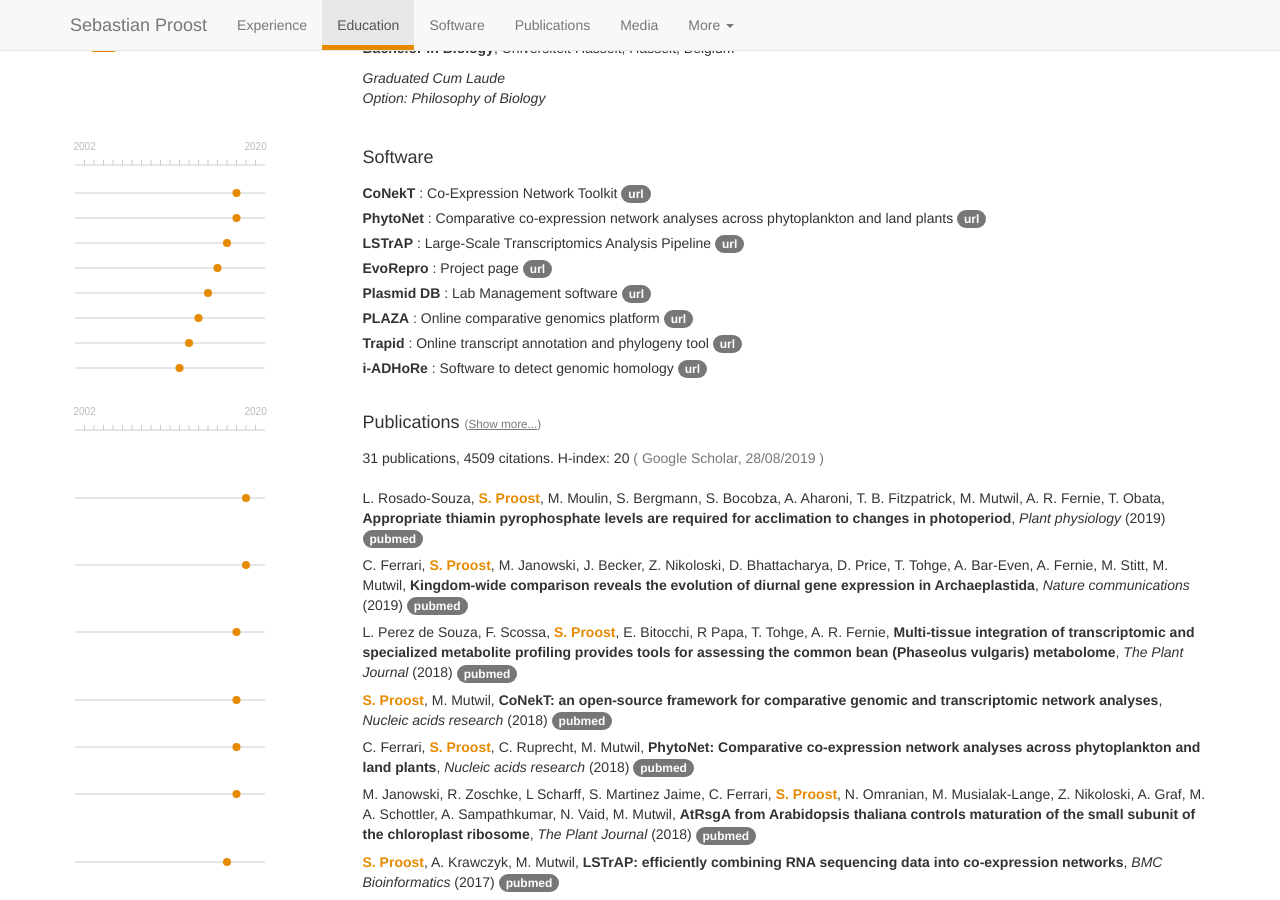
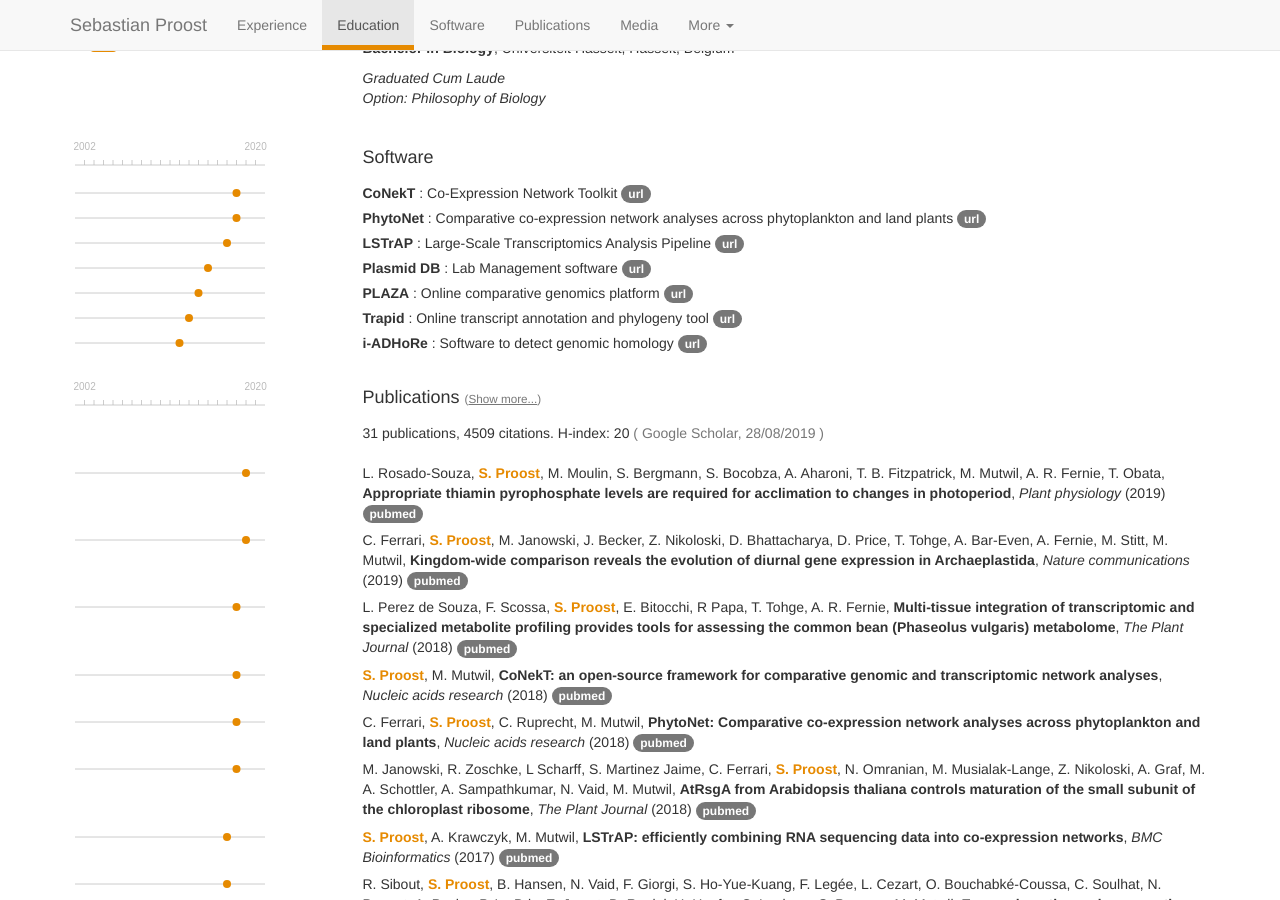
Before and after one commit to sepro/resume-pre2020, a Jekyll site: the page built from index.html, in a window 1280 px wide and 900 px high, scrolled down 699 px. Built offline with Jekyll 4.4.1, drawn with Linux system fonts in a browser that asks for light colours; Markdown is read by kramdown in place of the engine named in the settings.

Commit message:
Update software.yaml

```diff
--- a/_data/software.yaml
+++ b/_data/software.yaml
@@ -12,11 +12,6 @@
   description: Large-Scale Transcriptomics Analysis Pipeline
   url: https://github.com/sepro/LSTrAP
   year: 2017
-
-- name: EvoRepro
-  description: Project page
-  url: http://www.evorepro.org/
-  year: 2016
 
 - name: Plasmid DB
   description: Lab Management software
```
